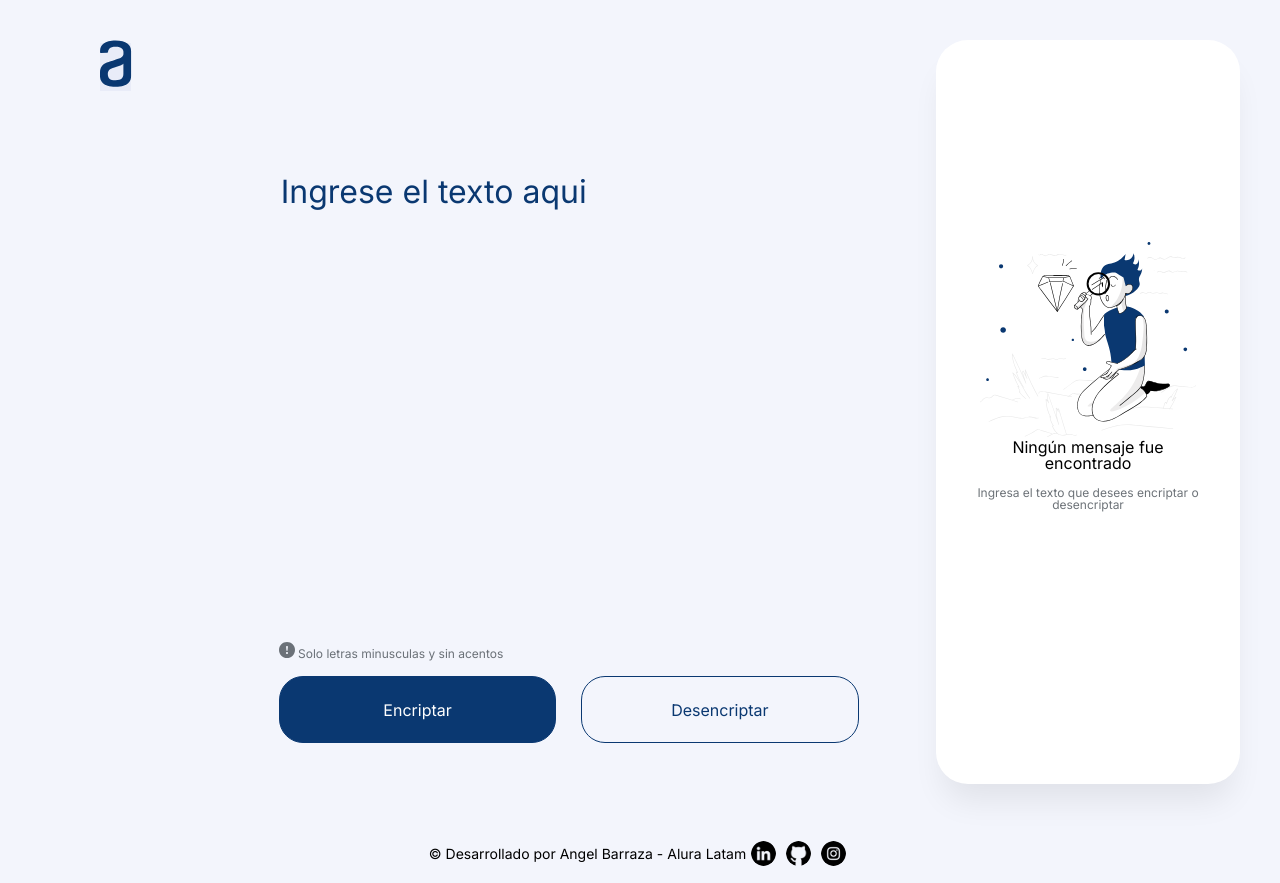
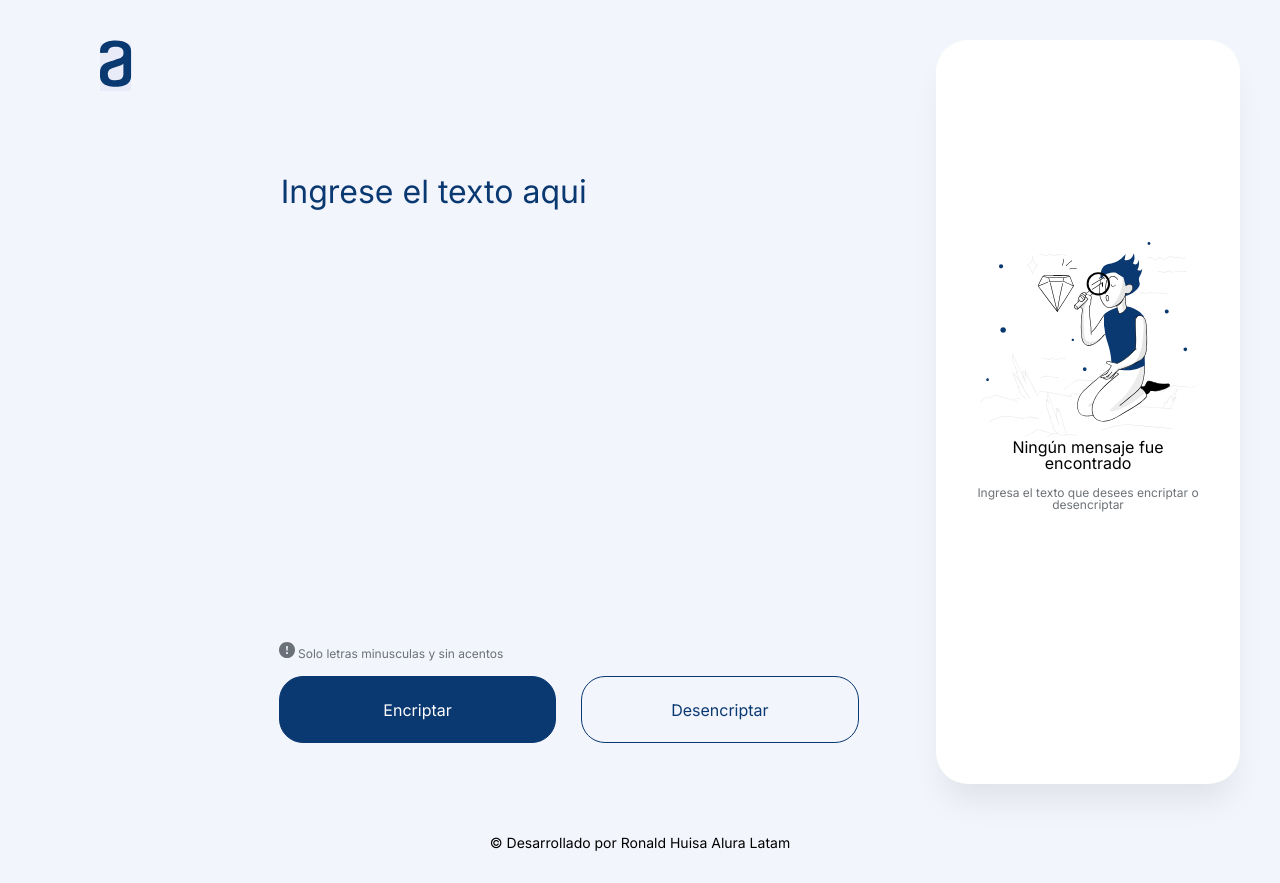
Before and after one commit to RonaldHuisa/encriptador, a plain HTML site: page index.html in a window 1280 px wide. After the commit the page ends 860 px from the top, so only its background shows below. Drawn offline with Linux system fonts and the light colour scheme.

Commit message:
Guardado

```diff
--- a/index.html
+++ b/index.html
@@ -49,11 +49,11 @@
         </div>
     </main>
     <footer>
-        <p>© Desarrollado por Angel Barraza - Alura Latam</p>
-        <a href="https://www.linkedin.com/in/angel-barraza/" target="_blank" rel="noopener noreferrer"><img src="./img/linkedin.png" class="pgn" alt="icono Linkedin"></a>
+        <p>© Desarrollado por Ronald Huisa Alura Latam</p>
+        <!--<a href="https://www.linkedin.com/in/angel-barraza/" target="_blank" rel="noopener noreferrer"><img src="./img/linkedin.png" class="pgn" alt="icono Linkedin"></a>
         <a href="https://github.com/Barry-2020" target="_blank" rel="noopener noreferrer"><img src="./img/github.png" class="pgn" alt="icono GitHub"></a>
         <a href="https://www.instagram.com/a.barry.c/" target="_blank" rel="noopener noreferrer"><img src="./img/instagram.png" class="pgn" alt="icono Instagram"></a>
-
+        -->
     </footer>
     <script src="js/main.js"></script>
 </body>
```
